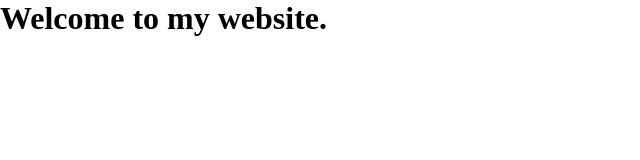
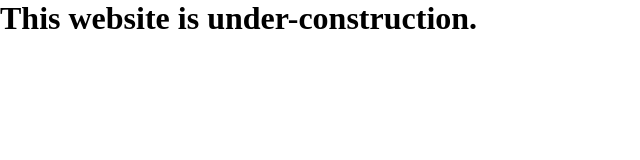
Before and after one commit to TheFlash2k/TheFlash2k.github.io, a plain HTML site: page index.html in a window 1280 px wide. Shown: the whole page, without its empty margins (0-640 px from the left). Drawn offline with Linux system fonts and the light colour scheme.

Commit message:
Update index.html

```diff
--- a/index.html
+++ b/index.html
@@ -1,7 +1,7 @@
 <!DOCTYPE html>
 <html>
     <head>
-        <title>TheFlash2k's Server</title>
+        <title>Raidware</title>
         <link rel="stylesheet" href="./style.css"/>
     </head>
 
@@ -13,7 +13,7 @@
         </main>
         <div class="text">
             <h1>
-                Welcome to my website.
+                This website is under-construction.
             </h1>
         </div>
         <div class="circle_a"></div>
```
